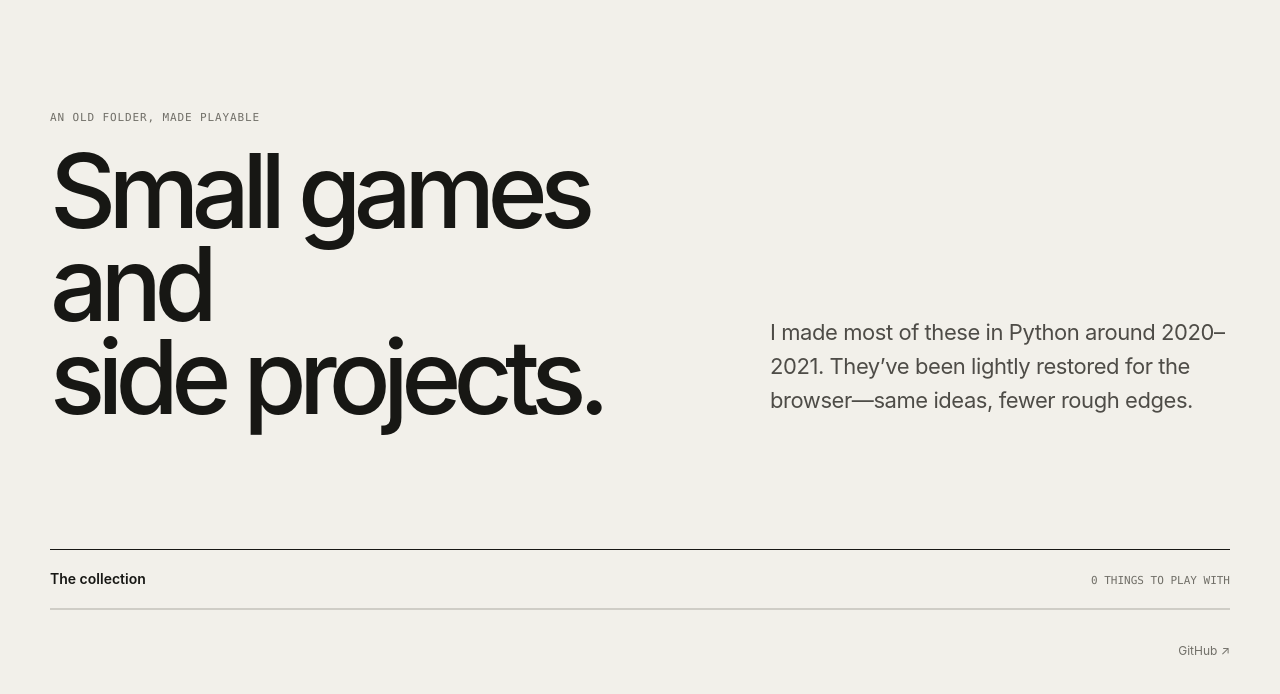
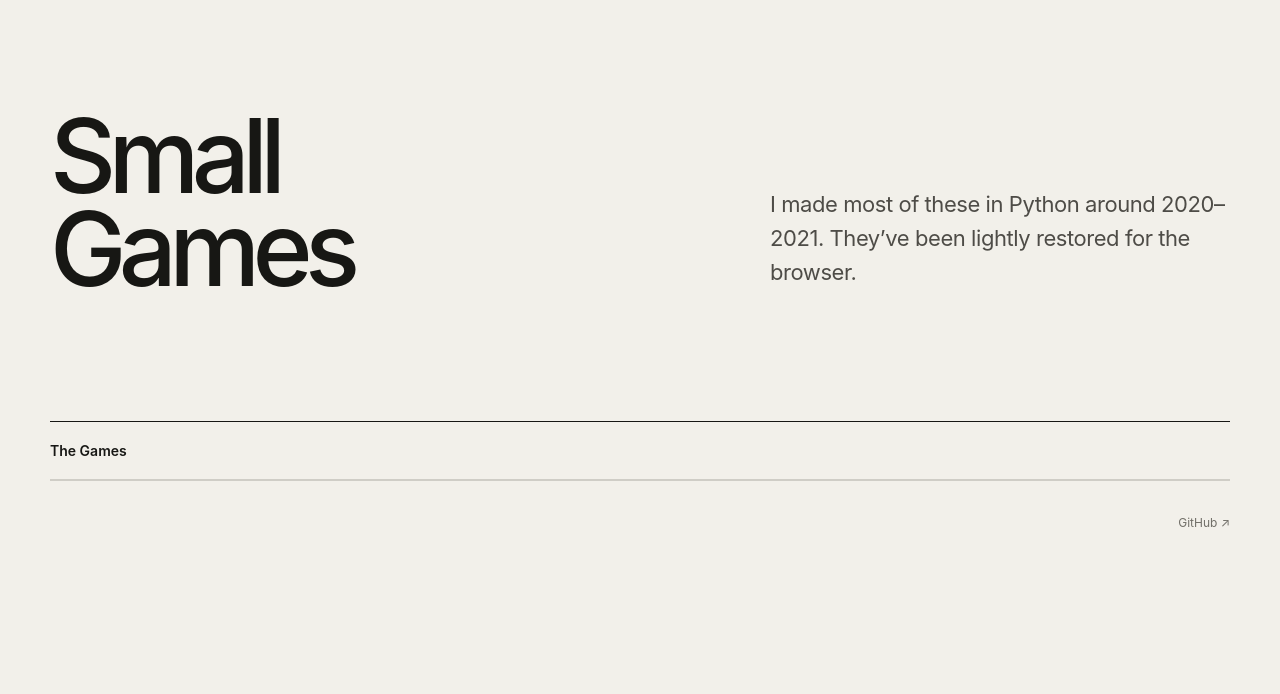
Before and after one commit to Rithwik-G/games, a Python web app: template templates/index.html in a window 1280 px wide. Shown: the part 88-782 px from the top of the page. Run offline with Jinja, Linux system fonts and the light colour scheme; the template is opened without the code that fills it, so the values that code supplies are empty.

Commit message:
Tighten games homepage copy

```diff
--- a/templates/index.html
+++ b/templates/index.html
@@ -4,7 +4,7 @@
   <meta charset="utf-8">
   <meta name="viewport" content="width=device-width, initial-scale=1">
   <meta name="description" content="Small games and experiments by Rithwik Gupta, made mostly around 2020–2021 and restored for the web.">
-  <title>Games — Rithwik Gupta</title>
+  <title>Small Games — Rithwik Gupta</title>
   <link rel="stylesheet" href="{{ url_for('static', filename='style.css') }}">
   <script defer src="{{ url_for('static', filename='gallery.js') }}"></script>
 </head>
@@ -15,13 +15,11 @@
   </header>
   <main class="wrap">
     <section class="intro">
-      <p class="eyebrow">An old folder, made playable</p>
-      <h1>Small games and<br>side projects.</h1>
-      <p class="lede">I made most of these in Python around 2020–2021. They’ve been lightly restored for the browser—same ideas, fewer rough edges.</p>
+      <h1>Small<br>Games</h1>
+      <p class="lede">I made most of these in Python around 2020–2021. They’ve been lightly restored for the browser.</p>
     </section>
     <div class="collection-heading">
-      <h2>The collection</h2>
-      <p>{{ projects|length }} things to play with</p>
+      <h2>The Games</h2>
     </div>
     <section class="project-grid" aria-label="Games and projects">
       {% for project in projects %}
```
